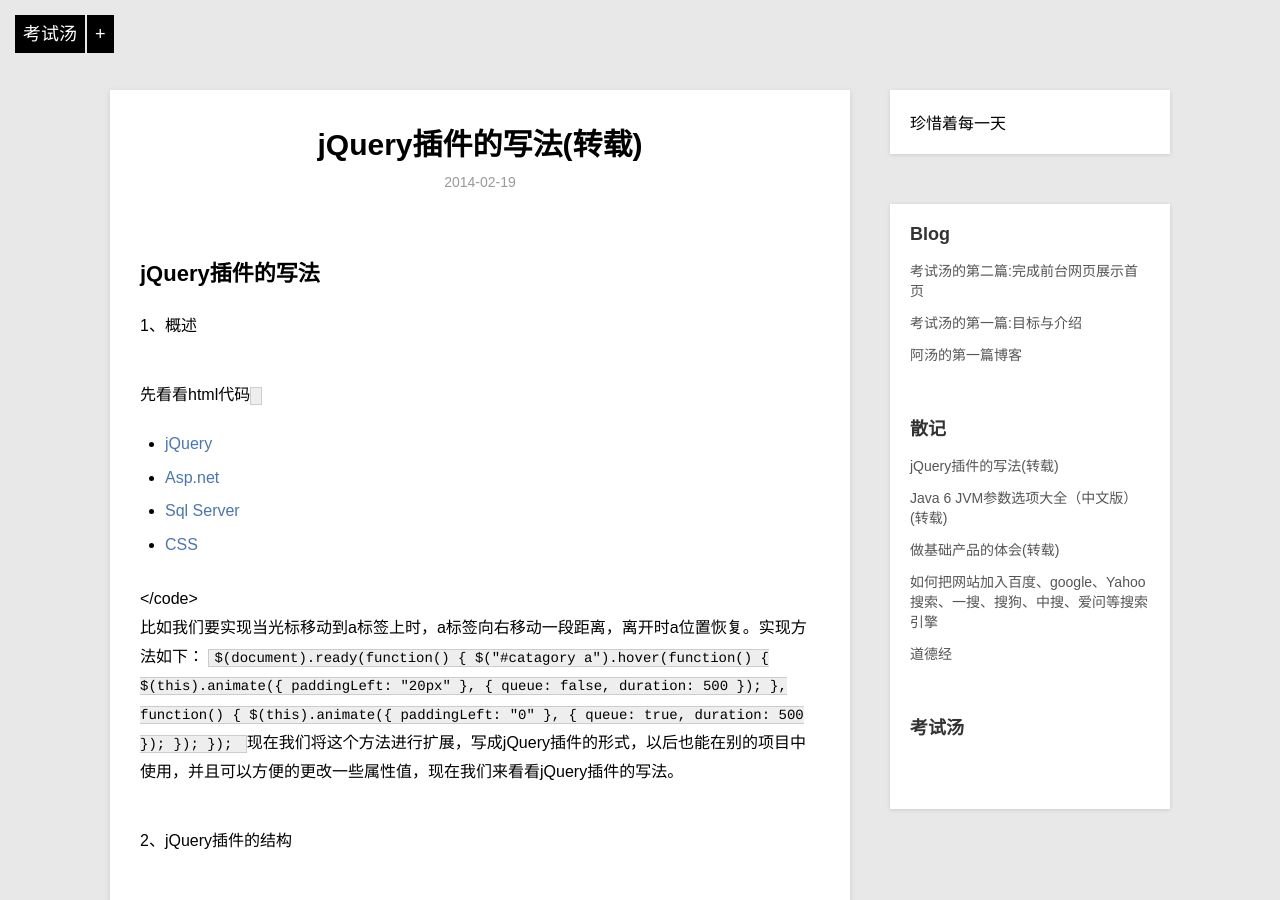
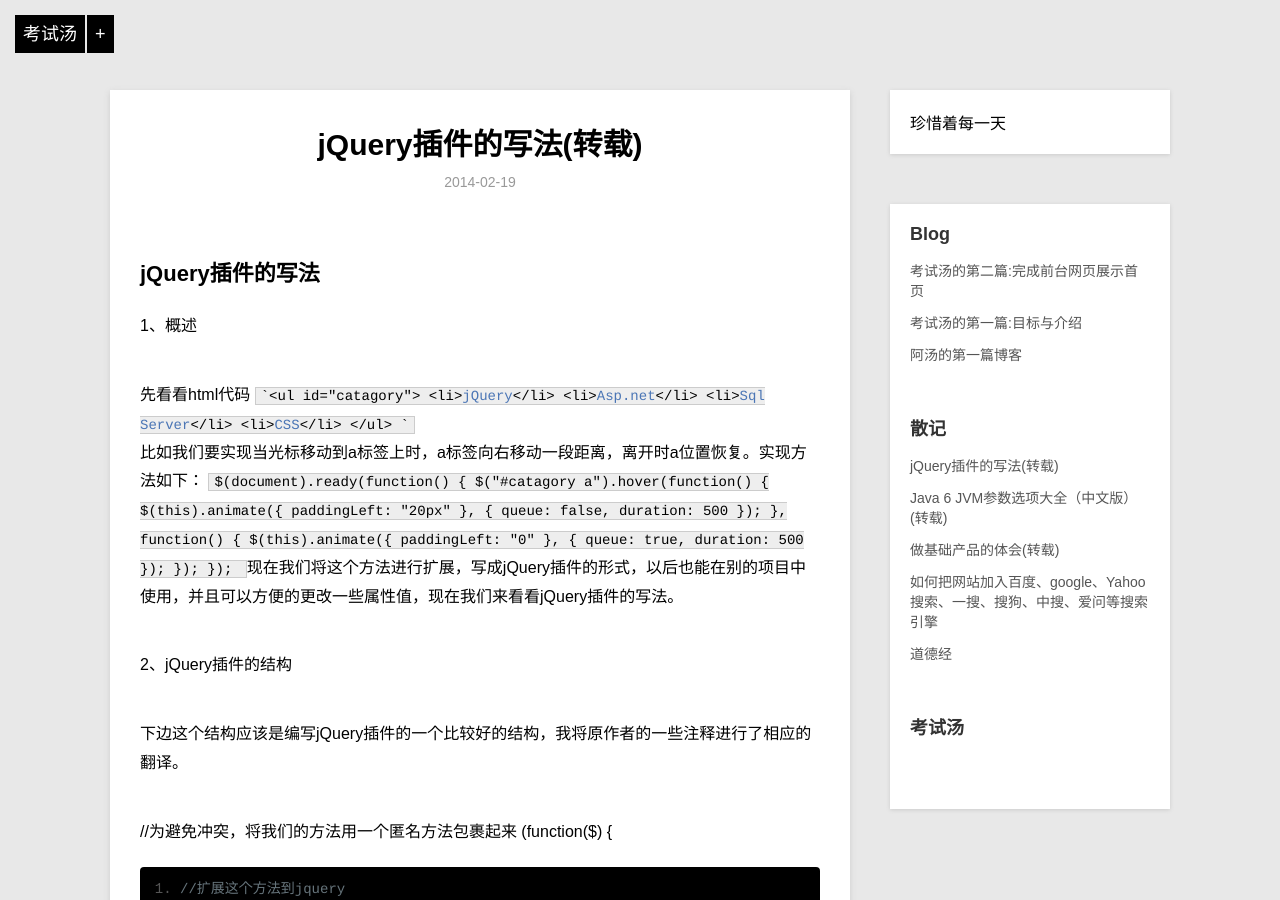
Before and after one commit to tangzhezhi/tangblog, a Jekyll site: the page built from _posts/opinion/2014-02-19-jquery_plugin.md, in a window 1280 px wide and 900 px high. Built offline with Jekyll 4.4.1, drawn with Linux system fonts in a browser that asks for light colours; Markdown is read by kramdown in place of the engine named in the settings; comment, search, counter and statistics services are not loaded.

Commit message:
Signed-off-by: tangzhezhi <330882908@qq.com>

```diff
--- a/_posts/opinion/2014-02-19-jquery_plugin.md
+++ b/_posts/opinion/2014-02-19-jquery_plugin.md
@@ -10,22 +10,23 @@
 
 先看看html代码
 <code>
-<ul id="catagory">
+	`<ul id="catagory">
     <li><a href="#">jQuery</a></li>
     <li><a href="#">Asp.net</a></li>
     <li><a href="#">Sql Server</a></li>
     <li><a href="#">CSS</a></li>
-</ul>
+	</ul>
+	`
 </code>
 比如我们要实现当光标移动到a标签上时，a标签向右移动一段距离，离开时a位置恢复。实现方法如下：
 <code>
-$(document).ready(function() {
-    $("#catagory a").hover(function() {
-        $(this).animate({ paddingLeft: "20px" }, { queue: false, duration: 500 });
-    }, function() {
-        $(this).animate({ paddingLeft: "0" }, { queue: true, duration: 500 });
-    });
-});
+	$(document).ready(function() {
+    	$("#catagory a").hover(function() {
+        	$(this).animate({ paddingLeft: "20px" }, { queue: false, duration: 500 });
+    		}, function() {
+        		$(this).animate({ paddingLeft: "0" }, { queue: true, duration: 500 });
+    	});
+	});
 </code>
 现在我们将这个方法进行扩展，写成jQuery插件的形式，以后也能在别的项目中使用，并且可以方便的更改一些属性值，现在我们来看看jQuery插件的写法。
 
```
